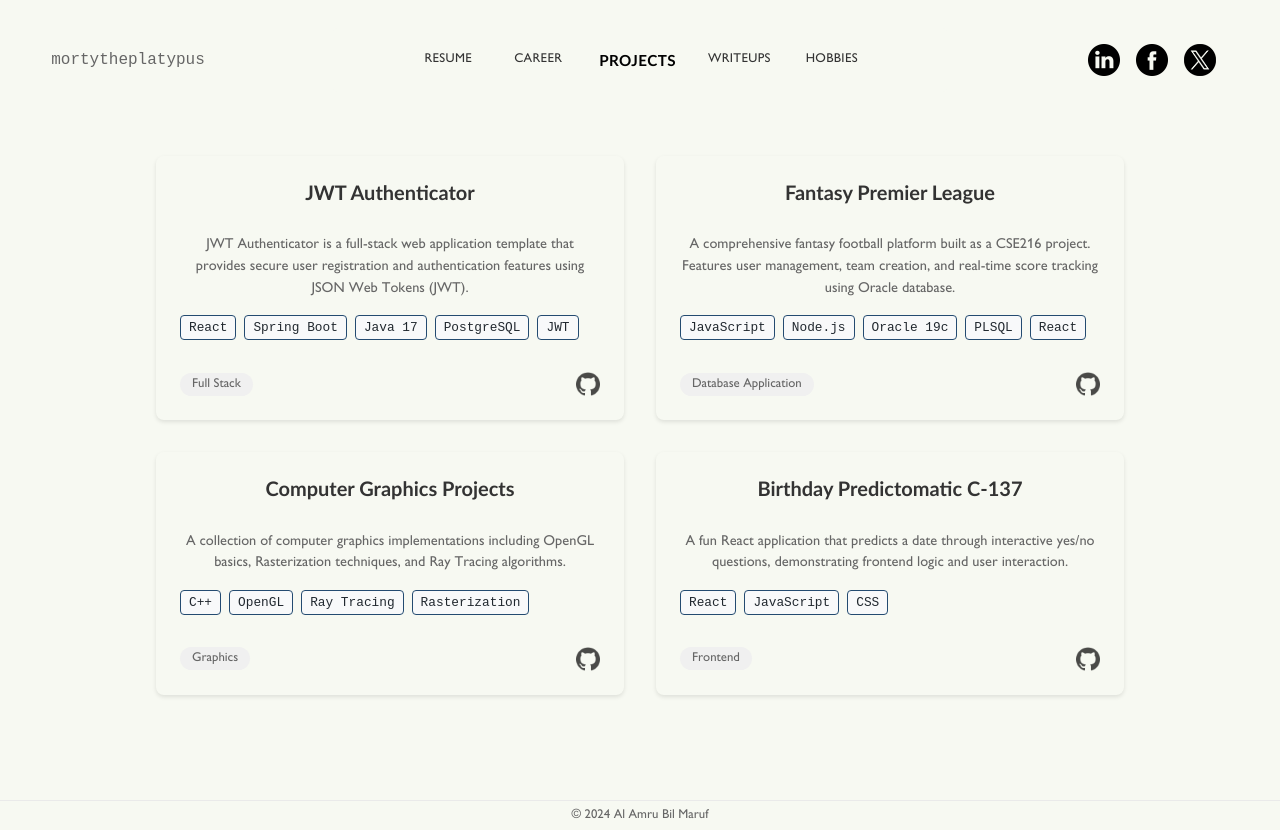
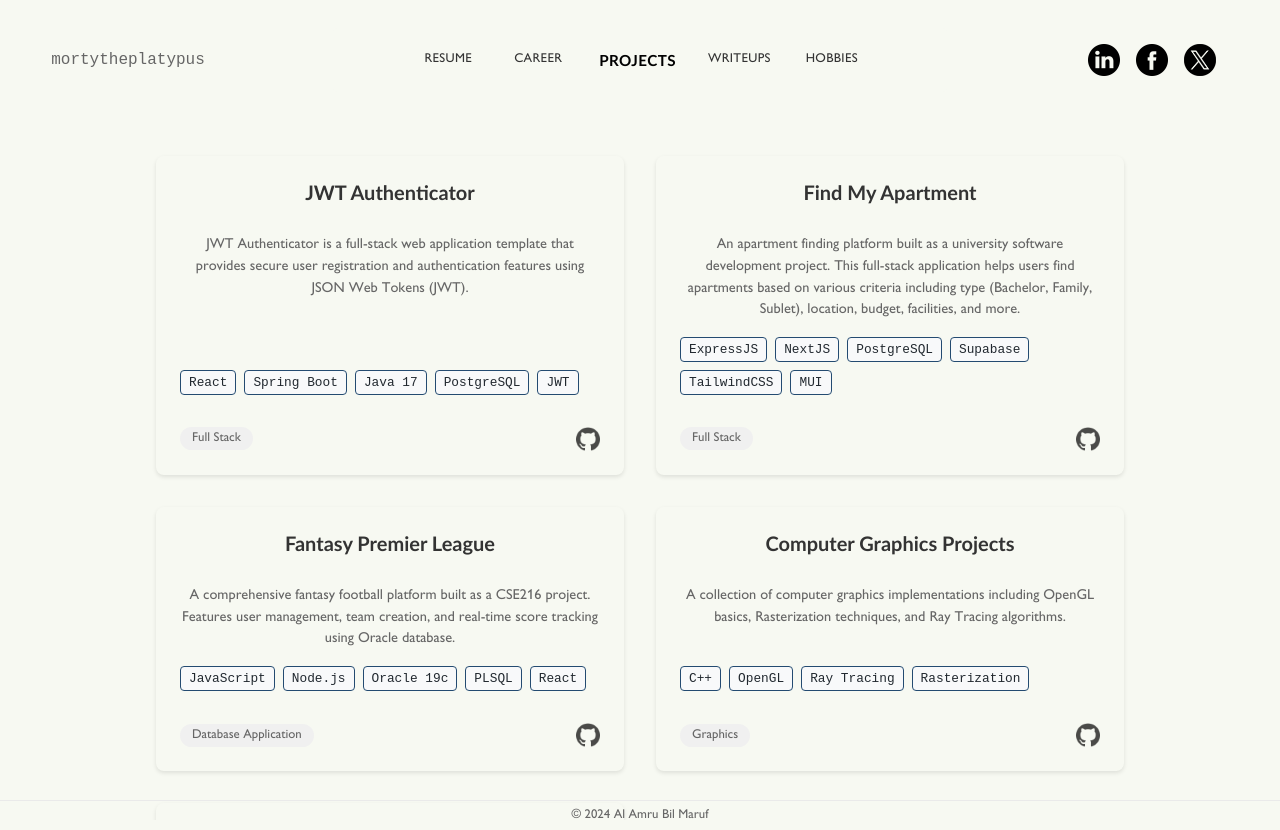
Before and after one commit to mortytheplatypus/mortytheplatypus.github.io, a React (Create React App) app: page /projects in a window 1280 px wide. Built offline with nearby package versions, Linux system fonts and the light colour scheme.

Commit message:
chore: add find my apartment

```diff
--- a/src/components/tabs/projects/Projects.js
+++ b/src/components/tabs/projects/Projects.js
@@ -8,6 +8,13 @@ export const Projects = () => {
       description: "JWT Authenticator is a full-stack web application template that provides secure user registration and authentication features using JSON Web Tokens (JWT).",
       tech: ["React", "Spring Boot", "Java 17", "PostgreSQL", "JWT"],
       github: "https://github.com/mortytheplatypus/jwt-authenticator",
+      type: "Full Stack"
+    },
+    {
+      title: "Find My Apartment",
+      description: "An apartment finding platform built as a university software development project. This full-stack application helps users find apartments based on various criteria including type (Bachelor, Family, Sublet), location, budget, facilities, and more.",
+      tech: ["ExpressJS", "NextJS", "PostgreSQL", "Supabase", "TailwindCSS", "MUI"],
+      github: "https://github.com/mortytheplatypus/find-my-apartment",
       type: "Full Stack"
     },
     {
```
